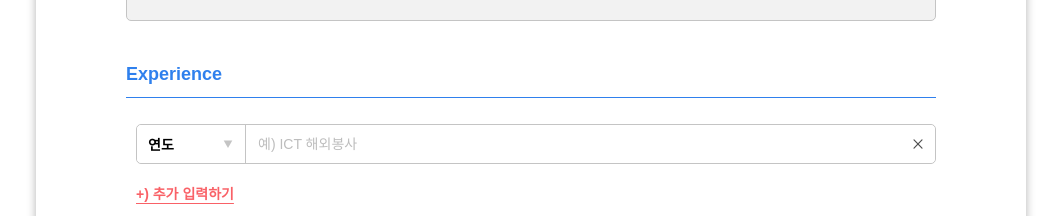
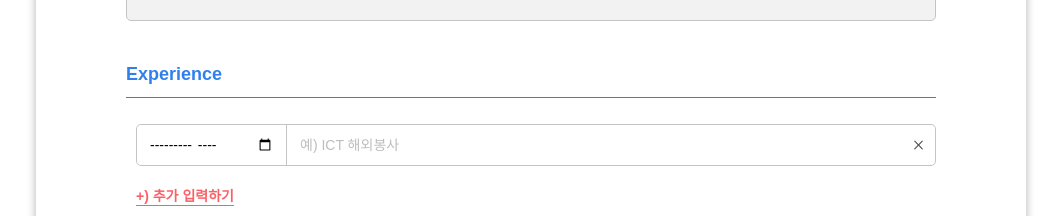
Before and after one commit to weniv/MAKE-RE, a React (Create React App) app: page / in a window 1280 px wide. Shown: the part 2540-2756 px from the top of the page, without its empty margins (109-1170 px from the left). Built offline with nearby package versions, Linux system fonts and the light colour scheme.

Commit message:
Feat: Experience 날짜 형식 month로 변경

```diff
--- a/src/app/App.jsx
+++ b/src/app/App.jsx
@@ -8,7 +8,7 @@ function App() {
   const dummyData = {
     name: '전유진',
     enName: 'YouJin Jeon',
-    experience: [{ year: '', contents: '' }],
+    experience: [{ date: '', contents: '' }],
     url: [{ contents: '', link: '' }],
   }
   const [isWrite, setIsWrite] = useState(true)
--- a/src/components/Experience/ExperienceInput.jsx
+++ b/src/components/Experience/ExperienceInput.jsx
@@ -9,7 +9,7 @@ export default function Experience({ setResumeData, resumeData }) {
   }, [experience])
 
   function handleAdd() {
-    setExperience([...experience, { year: '', contents: '' }])
+    setExperience([...experience, { date: '', contents: '' }])
   }
 
   function handleDelete(idx) {
@@ -44,58 +44,20 @@ export default function Experience({ setResumeData, resumeData }) {
 }
 
 function ExpContent({ exp, idx, handleDelete, handleUpdate }) {
-  const [isOpen, setIsOpen] = useState(false)
   const dropdownRef = useRef(null)
-
-  useEffect(() => {
-    const handleClickOutside = (event) => {
-      if (dropdownRef.current && !dropdownRef.current.contains(event.target)) {
-        setIsOpen(false)
-      }
-    }
-    document.addEventListener('mousedown', handleClickOutside)
-    return () => {
-      document.removeEventListener('mousedown', handleClickOutside)
-    }
-  }, [])
-
-  const handleItemClick = (idx, item) => {
-    handleUpdate(idx, 'year', item)
-    setIsOpen(false)
-  }
-
-  function handleOpen() {
-    setIsOpen(!isOpen)
-  }
 
   return (
     <div className={styles.contContents} ref={dropdownRef}>
-      <div className={styles.contYear}>
-        <button className={styles.btnYear} onClick={handleOpen}>
-          {exp.year ? exp.year : '연도'}
-          {isOpen ? (
-            <img src="/images/polygon-up-icon.svg" alt="" />
-          ) : (
-            <img src="/images/polygon-down-icon.svg" alt="" />
-          )}
-        </button>
-        {isOpen && (
-          <ul className={styles.listYear}>
-            {YearList().map((v, i) => {
-              return (
-                <li key={i} onClick={() => handleItemClick(idx, v)}>
-                  {v}
-                </li>
-              )
-            })}
-          </ul>
-        )}
-      </div>
+      <input
+        type="month"
+        className={styles.inpDate}
+        value={exp.date}
+        onChange={(e) => handleUpdate(idx, 'date', e.target.value)}
+      />
       <input
         className={styles.inpItem}
         type="text"
         placeholder="예) ICT 해외봉사"
-        required
         value={exp.contents}
         onChange={(e) => handleUpdate(idx, 'contents', e.target.value)}
       />
@@ -109,12 +71,3 @@ function ExpContent({ exp, idx, handleDelete, handleUpdate }) {
     </div>
   )
 }
-
-function YearList() {
-  const year = []
-  const birthYear = 2000
-  for (let i = 2023; i >= birthYear; i--) {
-    year.push(i)
-  }
-  return year
-}
--- a/src/components/Experience/ExperienceOutput.jsx
+++ b/src/components/Experience/ExperienceOutput.jsx
@@ -2,18 +2,23 @@ import React from 'react'
 import styles from './experience.module.css'
 
 export default function Experience({ experience }) {
-  const expOutput = experience.filter((exp) => exp.year || exp.contents.trim())
-  expOutput.sort((a, b) => b.year - a.year)
-
+  const expOutput = experience.filter((exp) => exp.date || exp.contents.trim())
+  expOutput.sort(
+    (a, b) =>
+      parseInt(b.date.replace('-', '')) - parseInt(a.date.replace('-', ''))
+  )
+  console.log(expOutput)
   return (
     <>
       {!!expOutput.length && (
         <section className={styles.exp}>
           <h2 className={styles.titOutput}>Experience</h2>
           <ul className={styles.listExp}>
-            {expOutput.map((exp) => (
-              <li>
-                <span className={styles.year}>{exp.year}</span>
+            {expOutput.map((exp, i) => (
+              <li key={i}>
+                <span className={styles.date}>
+                  {exp.date.replace('-', '. ')}
+                </span>
                 <p className={styles.item}>{exp.contents.trim()}</p>
               </li>
             ))}
--- a/src/components/Experience/experience.module.css
+++ b/src/components/Experience/experience.module.css
@@ -19,66 +19,18 @@
   margin: 10px 0 10px 10px;
   border: 1px solid var(--border-color);
   border-radius: 5px;
-  gap: 1px;
+  gap: 2px;
 }
 
-.contYear {
-  position: relative;
-  background-color: var(--background-color);
-  font-size: 14px;
-  font-weight: 500;
-  white-space: nowrap;
-  border-radius: 5px 0px 0px 5px;
-  width: auto;
+.inpDate {
+  border-radius: 5px 0 0 5px;
+  border: none;
   border-right: 1px solid var(--border-color);
+  width: 150px;
+  padding: 12px;
+  font-family: 'Noto Sans KR', sans-serif;
 }
 
-.btnYear {
-  position: relative;
-  width: 100%;
-  width: 108px;
-  border: none;
-  background-color: var(--background-color);
-  font-size: 14px;
-  font-weight: 700;
-  padding: 9px 11px;
-  border-radius: 5px 0px 0px 5px;
-  cursor: pointer;
-  text-align: left;
-}
-.btnYear img {
-  position: absolute;
-  top: 50%;
-  transform: translateY(-50%);
-  right: 12px;
-}
-
-.listYear {
-  position: absolute;
-  list-style: none;
-  z-index: 10;
-  top: 100%;
-  width: 100%;
-  height: 160px;
-  background-color: var(--background-color);
-  border-radius: 5px;
-  overflow: scroll;
-  overflow-x: hidden;
-  margin: 5px auto;
-  color: var(--placeholder-color);
-  outline: 1px solid var(--border-color);
-  box-shadow: 0 0 4px rgba(0, 0, 0, 0.5);
-}
-.listYear li {
-  padding: 10px 11px;
-}
-.listYear li + li {
-  border-top: 1px solid var(--border-color);
-}
-.listYear li:hover {
-  color: var(--background-color);
-  background-color: var(--main-color);
-}
 .inpItem {
   width: 100%;
   height: 100%;
@@ -121,19 +73,23 @@
   gap: 20px;
 }
 
-.listExp li .year {
+.listExp li .date {
   font-weight: 700;
   font-size: 14px;
   line-height: 20px;
-  min-width: 32px;
+  min-width: 52px;
   color: var(--placeholder-color);
   position: relative;
 }
 
-.listExp li .year:empty::before {
+.listExp li .date:empty::before {
   content: '-';
   width: 100%;
   text-align: center;
+  position: absolute;
+}
+.listExp li .date:not(:empty)::after {
+  content: '.';
   position: absolute;
 }
 
```
